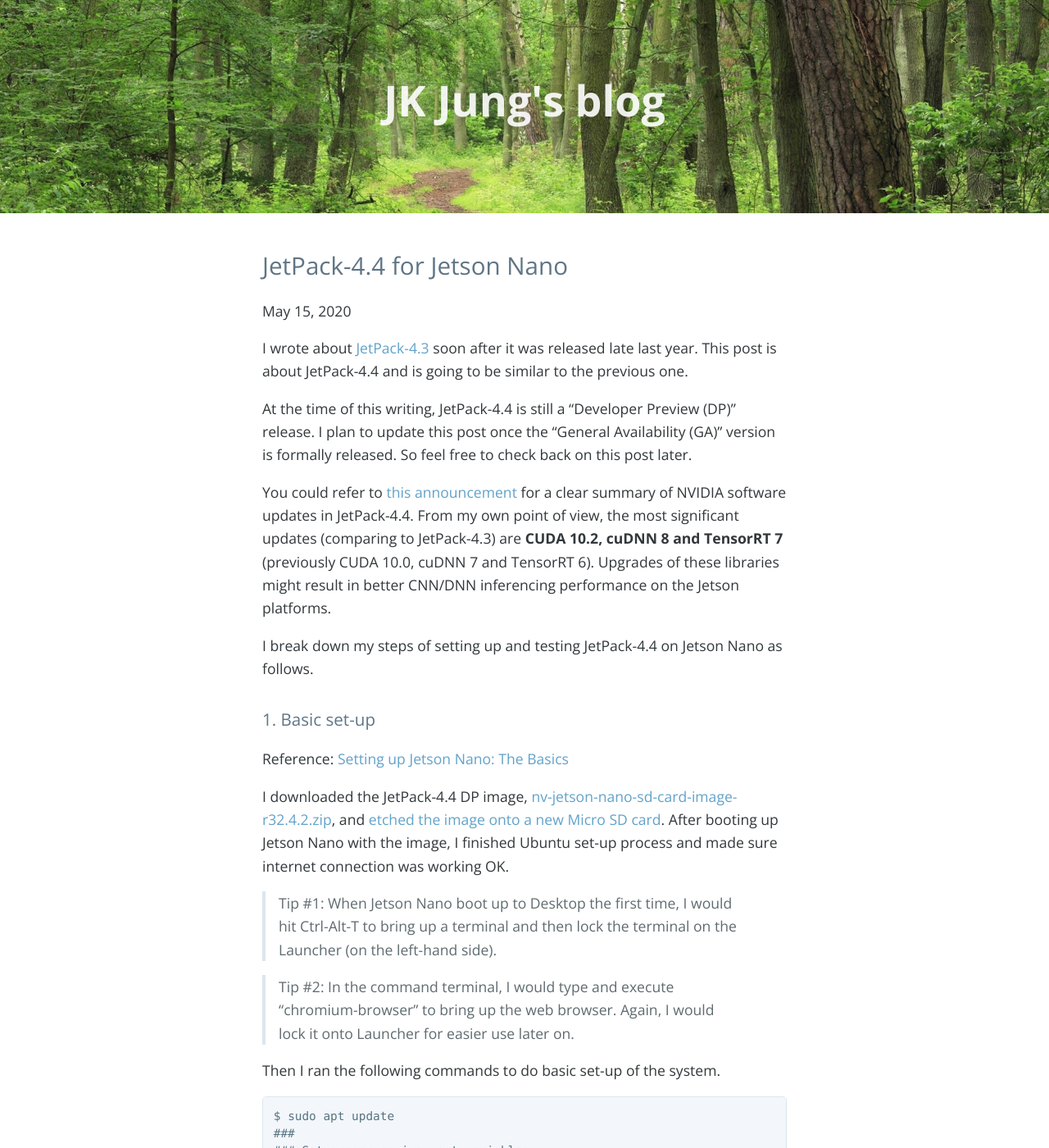
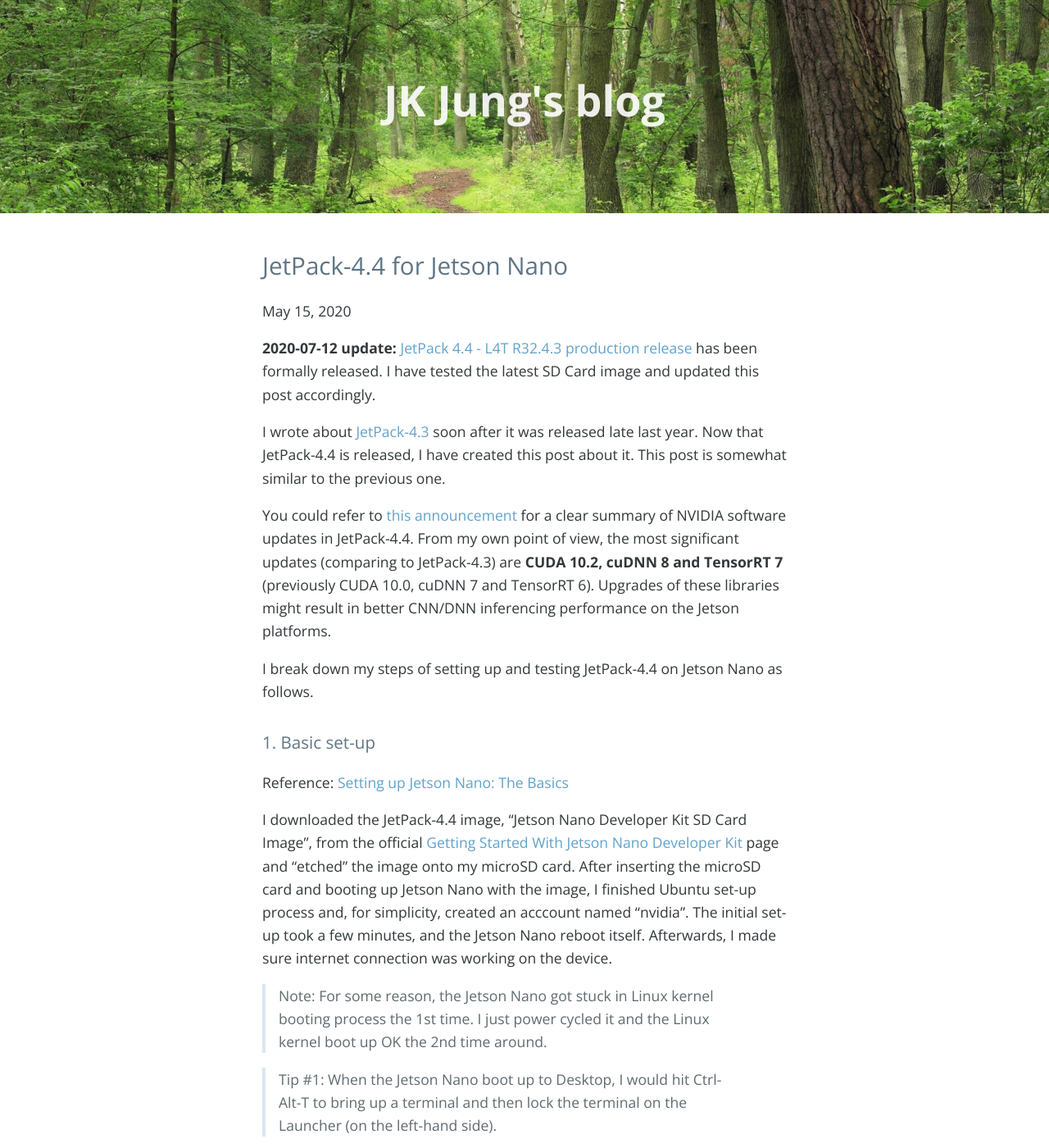
Before and after one commit to jkjung-avt/jkjung-avt.github.io, a Jekyll site: the page built from _posts/2020-05-15-jetpack-4.4.md, in a window 1280 px wide and 1400 px high. Shown: the whole window at 82% size. Built offline with Jekyll 4.4.1, drawn with Linux system fonts in a browser that asks for light colours; nearby versions of some CDN libraries; comment, search, counter and statistics services are not loaded; some of the changed text lies outside the part shown.

Commit message:
Update information for JetPack-4.4 production release

````diff
--- a/_posts/2020-05-15-jetpack-4.4.md
+++ b/_posts/2020-05-15-jetpack-4.4.md
@@ -8,11 +8,11 @@
 tags: nano
 ---
 
-I wrote about [JetPack-4.3](https://jkjung-avt.github.io/jetpack-4.3/) soon after it was released late last year.  This post is about JetPack-4.4 and is going to be similar to the previous one.
+**2020-07-12 update:**  [JetPack 4.4 - L4T R32.4.3 production release](https://forums.developer.nvidia.com/t/jetpack-4-4-l4t-r32-4-3-production-release/140866) has been formally released.  I have tested the latest SD Card image and updated this post accordingly.
 
-At the time of this writing, JetPack-4.4 is still a "Developer Preview (DP)" release.  I plan to update this post once the "General Availability (GA)" version is formally released.  So feel free to check back on this post later.
+I wrote about [JetPack-4.3](https://jkjung-avt.github.io/jetpack-4.3/) soon after it was released late last year.  Now that JetPack-4.4 is released, I have created this post about it.  This post is somewhat similar to the previous one.
 
-You could refer to [this announcement](https://forums.developer.nvidia.com/t/jetpack-4-4-developer-preview-l4t-r32-4-2-released/120594) for a clear summary of NVIDIA software updates in JetPack-4.4.  From my own point of view, the most significant updates (comparing to JetPack-4.3) are **CUDA 10.2, cuDNN 8 and TensorRT 7** (previously CUDA 10.0, cuDNN 7 and TensorRT 6).  Upgrades of these libraries might result in better CNN/DNN inferencing performance on the Jetson platforms.
+You could refer to [this announcement](https://forums.developer.nvidia.com/t/jetpack-4-4-l4t-r32-4-3-production-release/140866) for a clear summary of NVIDIA software updates in JetPack-4.4.  From my own point of view, the most significant updates (comparing to JetPack-4.3) are **CUDA 10.2, cuDNN 8 and TensorRT 7** (previously CUDA 10.0, cuDNN 7 and TensorRT 6).  Upgrades of these libraries might result in better CNN/DNN inferencing performance on the Jetson platforms.
 
 I break down my steps of setting up and testing JetPack-4.4 on Jetson Nano as follows.
 
@@ -20,11 +20,13 @@
 
 Reference: [Setting up Jetson Nano: The Basics](https://jkjung-avt.github.io/setting-up-nano/)
 
-I downloaded the JetPack-4.4 DP image, [nv-jetson-nano-sd-card-image-r32.4.2.zip](https://developer.nvidia.com/jetson-nano-sd-card-image), and [etched the image onto a new Micro SD card](https://developer.nvidia.com/embedded/learn/get-started-jetson-nano-devkit#write).  After booting up Jetson Nano with the image, I finished Ubuntu set-up process and made sure internet connection was working OK.
+I downloaded the JetPack-4.4 image, "Jetson Nano Developer Kit SD Card Image", from the official [Getting Started With Jetson Nano Developer Kit](https://developer.nvidia.com/embedded/learn/get-started-jetson-nano-devkit#write) page and "etched" the image onto my microSD card.  After inserting the microSD card and booting up Jetson Nano with the image, I finished Ubuntu set-up process and, for simplicity, created an acccount named "nvidia".  The initial set-up took a few minutes, and the Jetson Nano reboot itself.  Afterwards, I made sure internet connection was working on the device.
 
-> Tip #1: When Jetson Nano boot up to Desktop the first time, I would hit Ctrl-Alt-T to bring up a terminal and then lock the terminal on the Launcher (on the left-hand side).
+> Note:  For some reason, the Jetson Nano got stuck in Linux kernel booting process the 1st time.  I just power cycled it and the Linux kernel boot up OK the 2nd time around.
 
-> Tip #2: In the command terminal, I would type and execute "chromium-browser" to bring up the web browser.  Again, I would lock it onto Launcher for easier use later on.
+> Tip #1:  When the Jetson Nano boot up to Desktop, I would hit Ctrl-Alt-T to bring up a terminal and then lock the terminal on the Launcher (on the left-hand side).
+
+> Tip #2:  In the command terminal, I would type and execute "chromium-browser" to bring up the web browser.  Again, I would lock it onto Launcher for easier use later on.
 
 Then I ran the following commands to do basic set-up of the system.
 
@@ -47,6 +49,9 @@
     echo "/mnt/8GB.swap  none  swap  sw  0  0" | sudo tee -a /etc/fstab; \
   fi
 ```
+
+> Note:  The "swap" file is used as a backup when the system runs out of memory (RAM).  The creation/enabling of the swap file is optional, but certainly recommended.
+
 
 # 2. Making sure python3 "cv2" is working
 
````
Also changed, not shown: other parts of _posts/2020-05-15-jetpack-4.4.md (+1 -1 lines).
